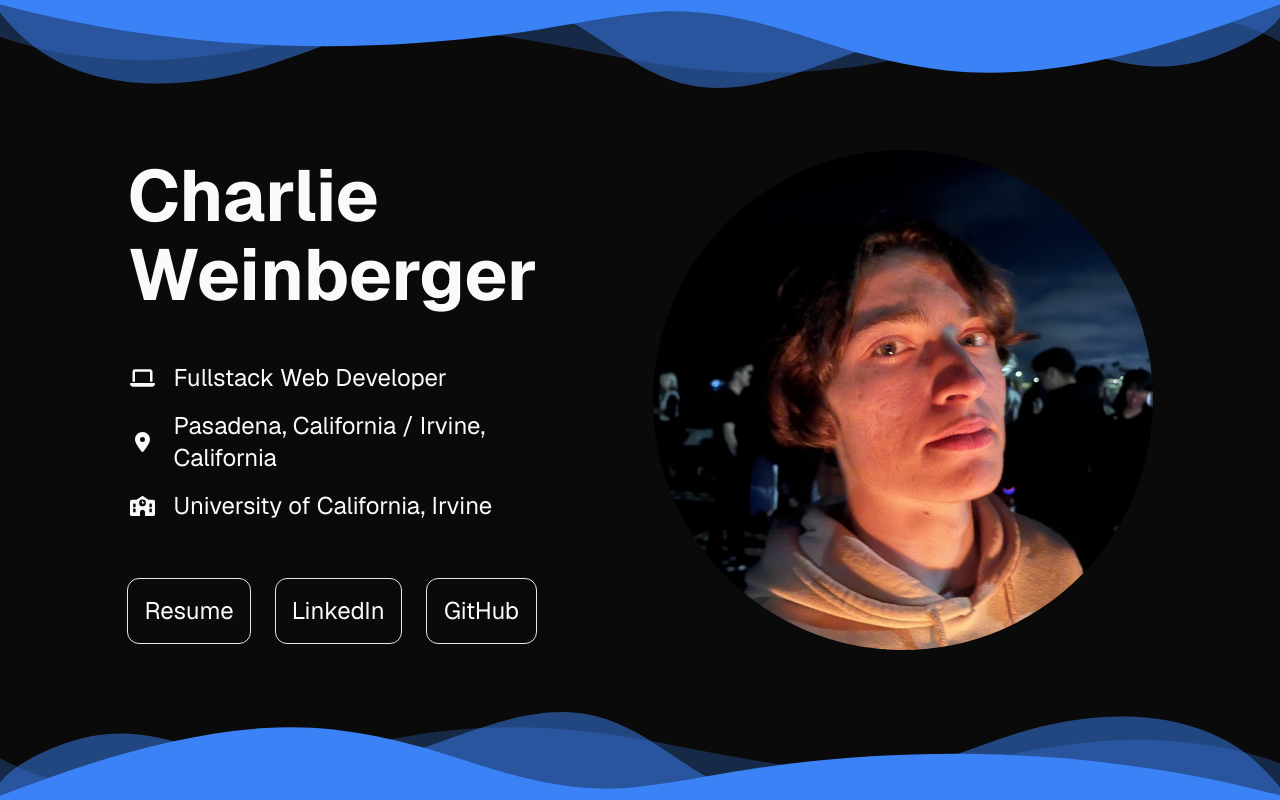
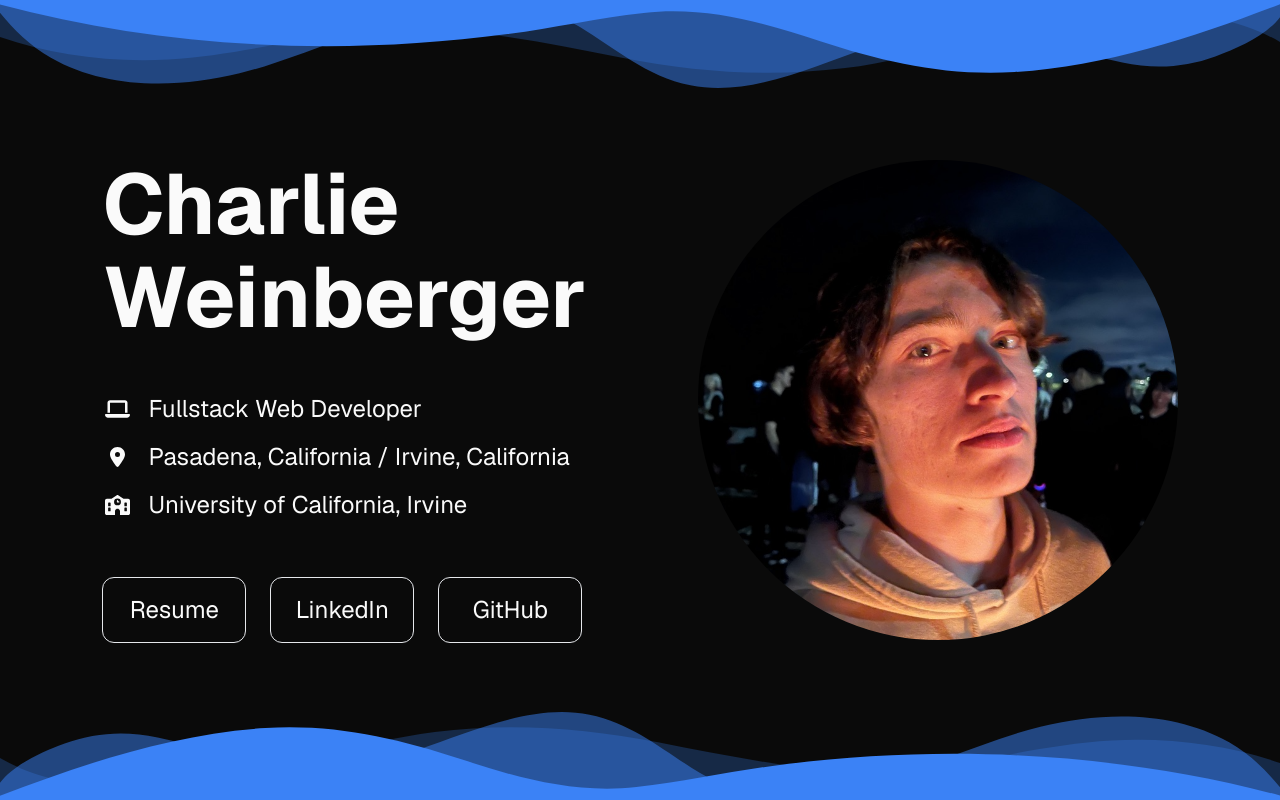
Before and after one commit to charlieweinberger/charlieweinberger.github.io, a Next.js app: page / in a window 1280 px wide. Built offline with nearby package versions, Linux system fonts and the light colour scheme.

Commit message:
looks good at first, but I need to change px to scale w/ window size

```diff
--- a/src/components/sections/about.tsx
+++ b/src/components/sections/about.tsx
@@ -28,12 +28,12 @@ TODO: implement the ideas below. Lines 22-25 have not been addressed yet.
 
 export default function About() {
   return (
-    <div id="about" className="h-screen flex flex-wrap justify-center items-center p-16 gap-[10%] bg-neutral-950">
+    <div id="about" className="h-screen flex flex-wrap justify-center items-center px-[5%] gap-[10%] bg-neutral-950">
 
         {/* Name, Role, Location, University, Links */}
-        <div className="flex items-start flex-col w-[32.15%] min-w-[410px] text-2xl gap-12">
+        <div className="flex items-start flex-col w-[480px] text-2xl gap-12">
 
-          <div className="AboutSectionNameFontSize text-left font-bold leading-[1.1]">
+          <div className="text-[85px] text-left font-bold leading-[1.1]">
             Charlie Weinberger
           </div>
 
@@ -43,7 +43,7 @@ export default function About() {
             {middleInfoLine(faSchool, "University of California, Irvine")}
           </div>
 
-          <div className="flex justify-center items-center mt-2 gap-6 w-full">
+          <div className="flex justify-center items-center mt-2 gap-6 w-[480px]">
             {profileLink("Resume", "/Charlie_Weinberger_Resume.pdf")}
             {profileLink("LinkedIn", "https://linkedin.com/in/charlie-weinberger/")}
             {profileLink("GitHub", "https://github.com/charlieweinberger/")}
@@ -52,7 +52,7 @@ export default function About() {
         </div>
 
         {/* Picture */}
-        <div className="flex justify-center items-center AboutSectionImageWidth">
+        <div className="flex justify-center items-center w-[480px]">
           <Image
             src="/bonfire.png"
             width={768}
```
